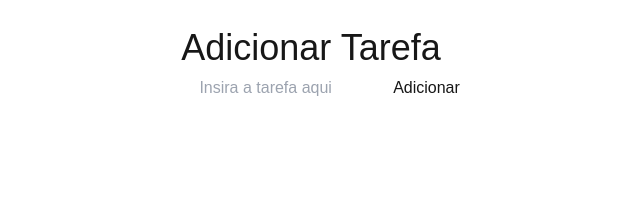
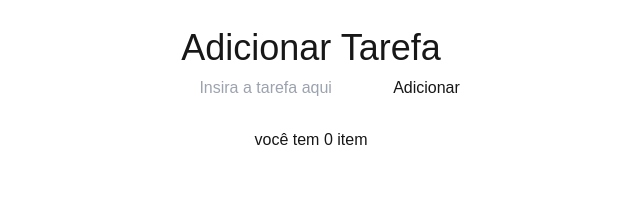
Before and after one commit to Samuel-Oliveira-C/TodoList-Next-App, a Next.js app in the folder todo-list/: page / in a window 1280 px wide. Shown: the top 218 px of the page, without its empty margins (329-969 px from the left). Built offline with nearby package versions, Linux system fonts and the light colour scheme.

Commit message:
Adicionando notificação de elementos na lista

```diff
--- a/todo-list/src/components/TodoList.tsx
+++ b/todo-list/src/components/TodoList.tsx
@@ -2,7 +2,7 @@ import { useState } from "react"
 
 type TodoItem ={
     label: string,
-    checked: false
+    checked: boolean
 }
 
 const TodoList = () => {
@@ -40,7 +40,7 @@ const TodoList = () => {
                 </div>
             </div>
             <div className="flex justify-start items-center flex-col">
-                <div></div>
+                <div>{list.length > 1? `você tem ${list.length} itens`: `você tem ${list.length} item`}</div>
                 <ol>
                     {list.map((element,index) => (
                         <li key={index} className="flex gap-2">
```
